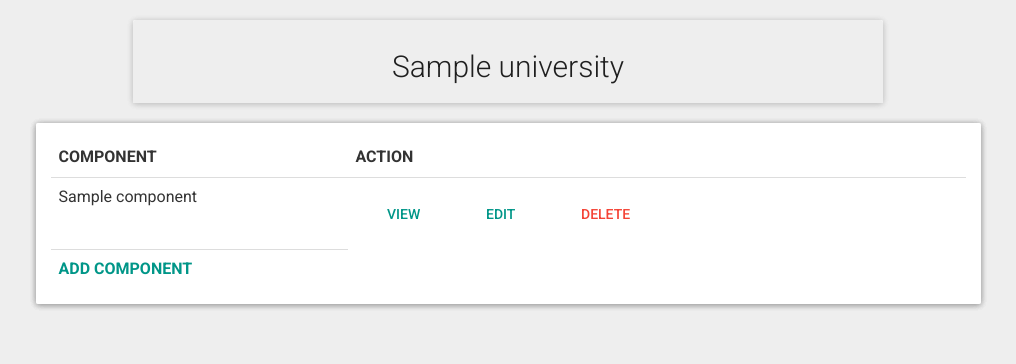
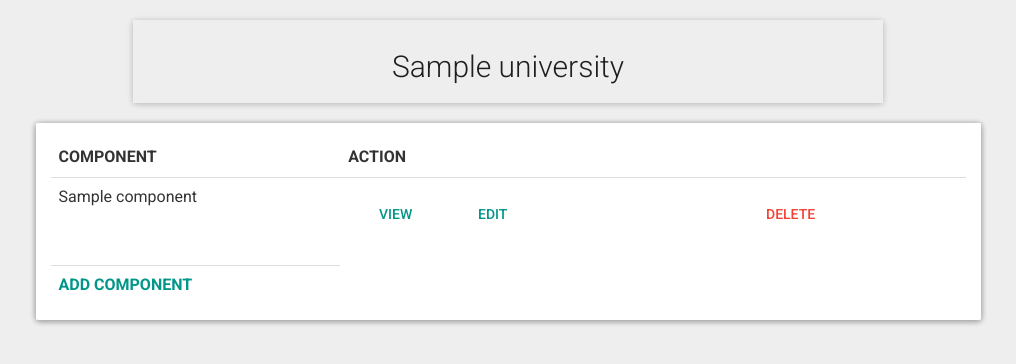
Before and after one commit to lonac/eye, a Laravel app: page /universities/1/university_comp in a window 1280 px wide. Shown: the part 60-424 px from the top of the page, without its empty margins (132-1148 px from the left). Run offline with Laravel 8, Linux system fonts and the light colour scheme; tables that the repository leaves empty hold one stand-in row (values such as "Sample post"); settings files or empty folders that the repository lacks are supplied; some libraries are stand-ins or nearby versions.

Commit message:
modified:   resources/views/university_comp/admin_comp.blade.php modified:   routes/web.php

```diff
--- a/resources/views/university_comp/admin_comp.blade.php
+++ b/resources/views/university_comp/admin_comp.blade.php
@@ -27,7 +27,13 @@
 									<td>
 										<a href="{{url('universities/'.$university->id.'/university_comp/'.$comp->id.'/university-subcomp')}}" class="btn btn-primary">VIEW</a>
 										<a href="{{url('universities/'.$university->id.'/university_comp/edit/'.$comp->id)}}" class="btn btn-primary">EDIT</a>
-										<a href="{{url('universities')}}" class="btn btn-danger">DELETE</a>
+									</td>
+									<td>
+										<form action="" method="post">
+								            {{csrf_field()}}
+								            <input name="_method" type="hidden" value="DELETE">
+								            <button class="btn btn-danger" type="submit">Delete</button>
+								          </form>
 									</td>
 								</tr>
 							@endforeach
--- a/routes/web.php
+++ b/routes/web.php
@@ -47,6 +47,7 @@
 Route::post('universities/{id}/university_comp/add','UniversityComponentController@newcomp');
 Route::get('universities/{id}/university_comp/edit/{comp_id}','UniversityComponentController@edit');
 Route::patch('universities/{id}/university_comp/edit/{comp_id}','UniversityComponentController@update');
+Route::post('universities/{id}/university_comp/{comp_id}','UniversityComponentController@destroy');
 
 
 Route::get('universities/{id}/university_comp/update','UniversityComponentController@updateDefaults');
```
